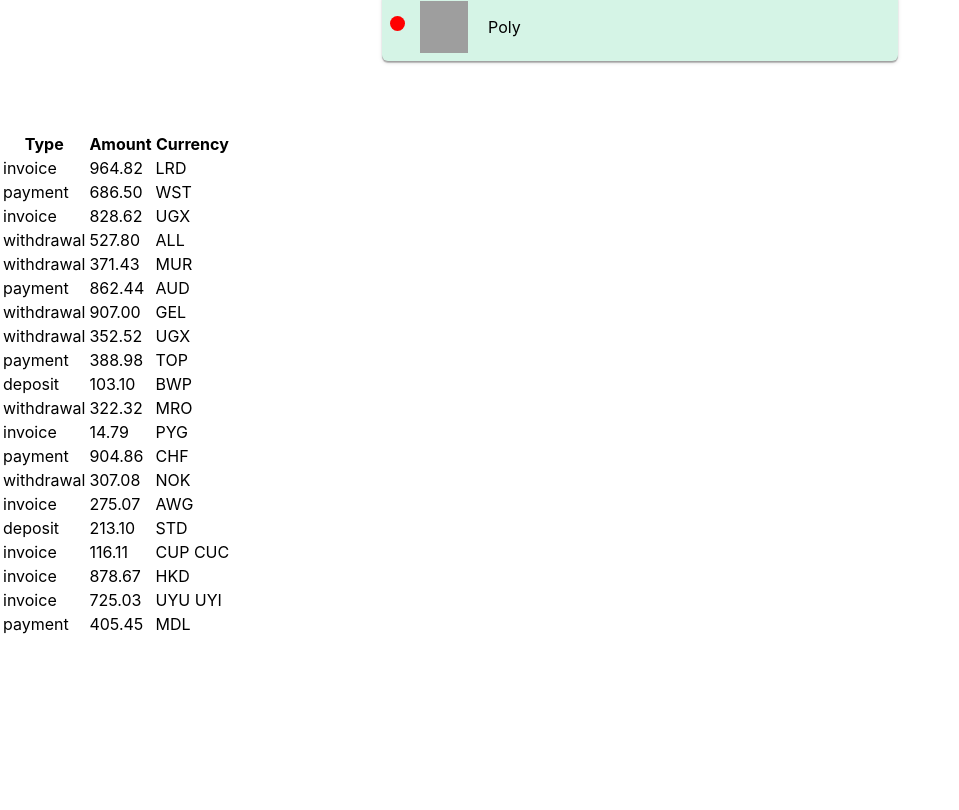
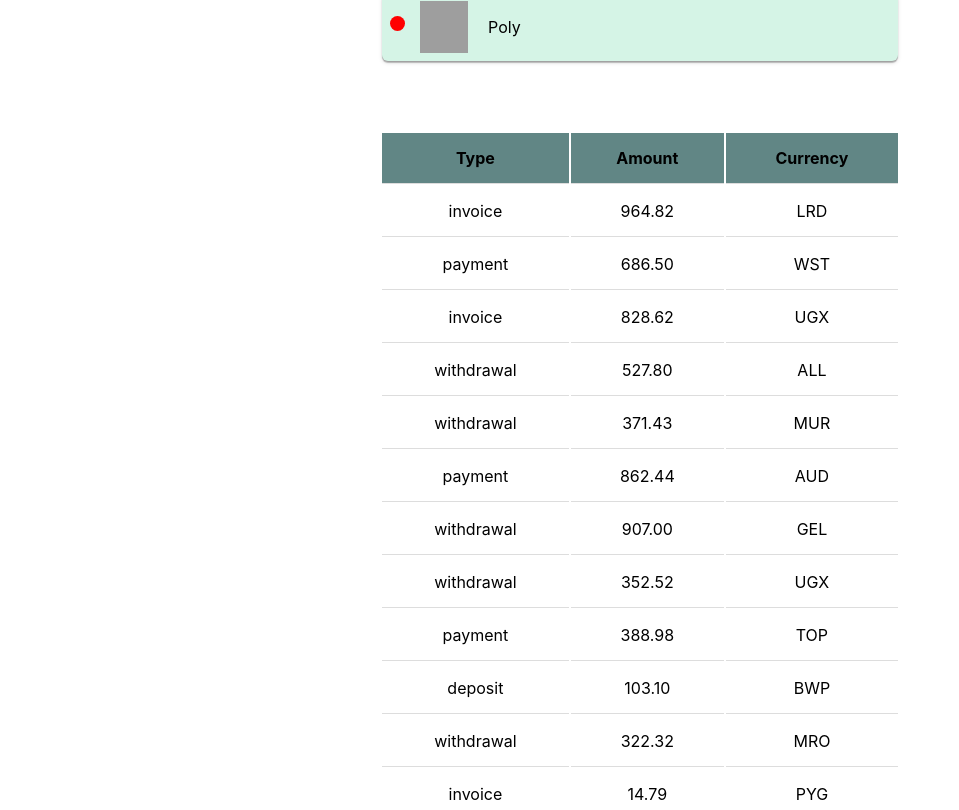
Before and after one commit to KatarzynaCependa/goit-react-hw-01-components, a React (Create React App) app: page / in a window 1280 px wide. Shown: the part 1010-1820 px from the top of the page, without its empty margins (0-959 px from the left). Before the commit the page ends 1647 px from the top, so only its background shows below. Built offline with nearby package versions, Linux system fonts and the light colour scheme; grey boxes are pictures that could not be loaded.

Commit message:
Adding styles to task no.4

```diff
--- a/src/components/TransactionHistory/TransactionHistory.jsx
+++ b/src/components/TransactionHistory/TransactionHistory.jsx
@@ -1,9 +1,9 @@
 import PropTypes from 'prop-types';
-// import css from 'components/TransactionHistory/TransactionHistory.module.css';
+import css from 'components/TransactionHistory/TransactionHistory.module.css';
 
 export const TransactionHistory = ({ items }) => {
   return (
-    <table class="transaction-history">
+    <table className={css.transactionHistory}>
       <thead>
         <tr>
           <th>Type</th>
@@ -12,7 +12,7 @@ export const TransactionHistory = ({ items }) => {
         </tr>
       </thead>
 
-      <tbody>
+      <tbody className={css.transactionData}>
         {items.map(({ id, type, amount, currency }) => {
           return (
             <TransactionHistoryItem
--- a/src/components/TransactionHistory/TransactionHistory.module.css
+++ b/src/components/TransactionHistory/TransactionHistory.module.css
@@ -0,0 +1,20 @@
+.transactionHistory {
+  margin: 40px auto;
+  width: 520px;
+}
+
+thead {
+  background-color: #618685;
+}
+
+th,
+td {
+  padding: 15px;
+  text-align: center;
+  border-bottom: 1px solid #ddd;
+}
+
+tr:hover {
+  background-color: #d5f4e6;
+  cursor: pointer;
+}
```
